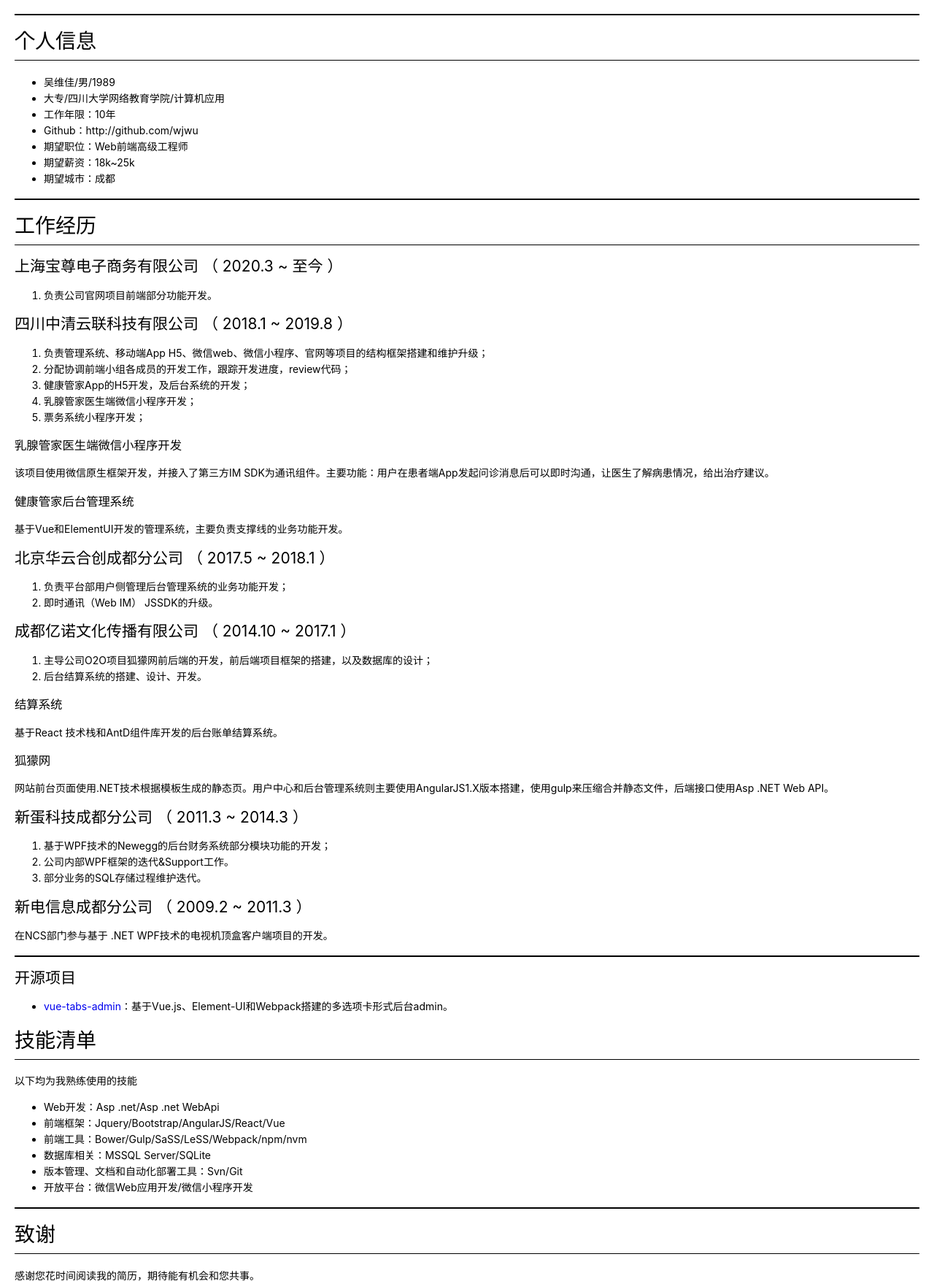
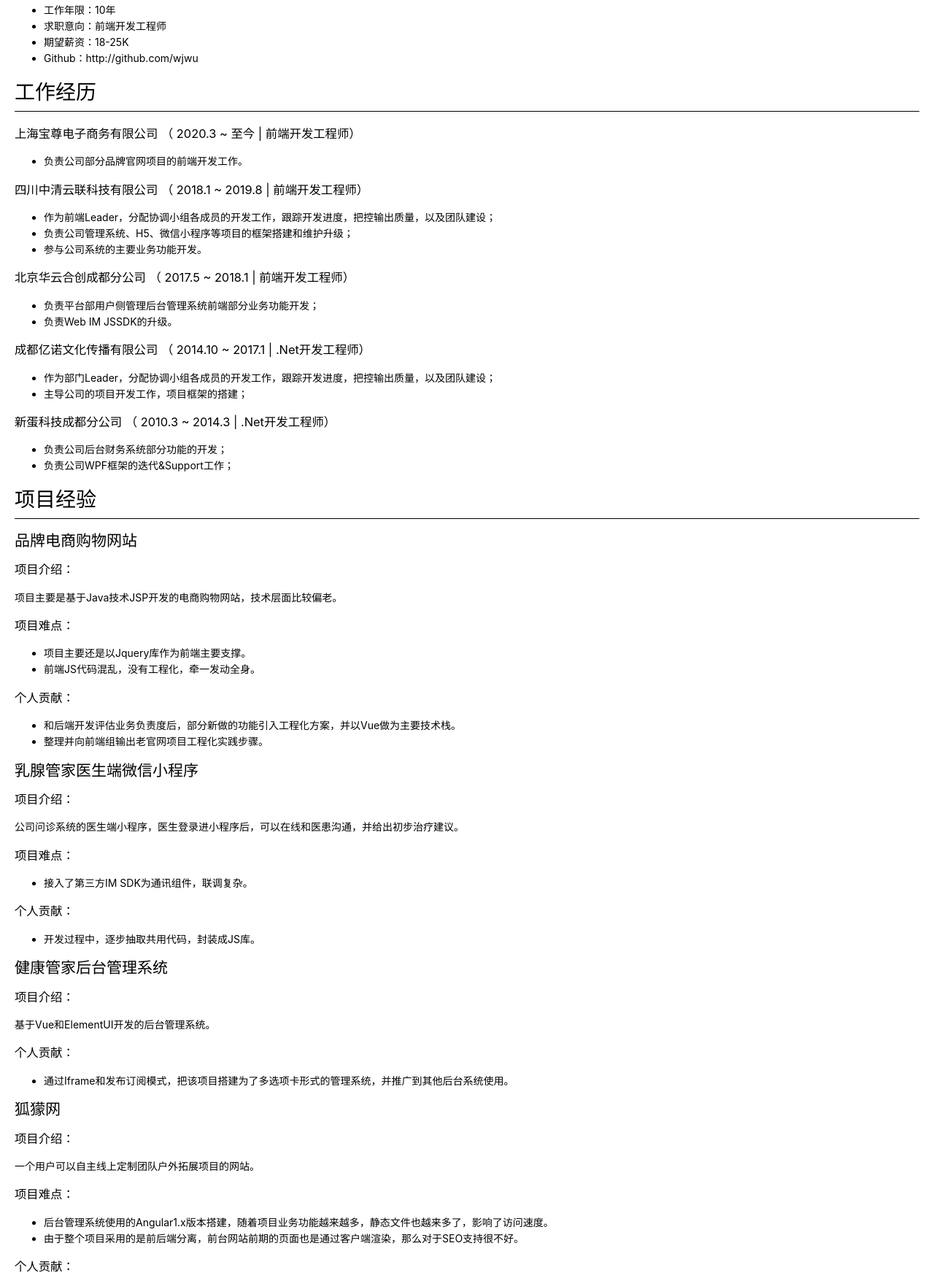
Before and after one commit to wjwu/wjwu.github.io, a plain HTML site: page resume.html in a window 1280 px wide. Shown: the part 143-1898 px from the top of the page at 73% size. Drawn offline with Linux system fonts and the light colour scheme; a script that the page names is missing.

Commit message:
更新简历

```diff
--- a/resume.html
+++ b/resume.html
@@ -365,79 +365,101 @@ code {
           : 'default'
     });
   </script>
-<h1 id="%E8%81%94%E7%B3%BB%E6%96%B9%E5%BC%8F">联系方式</h1>
+<h1 id="%E5%9F%BA%E6%9C%AC%E4%BF%A1%E6%81%AF">基本信息</h1>
 <ul>
+<li>吴维佳  |  男  |  1989</li>
 <li>手机：18502863380</li>
 <li>Email：ferrari575@qq.com</li>
-<li>微信号：jia_waer</li>
+<li>工作年限：10年</li>
+<li>求职意向：前端开发工程师</li>
+<li>期望薪资：18-25K</li>
+<li>Github：http://github.com/wjwu</li>
 </ul>
-<hr>
-<h1 id="%E4%B8%AA%E4%BA%BA%E4%BF%A1%E6%81%AF">个人信息</h1>
+<h1 id="%E5%B7%A5%E4%BD%9C%E7%BB%8F%E5%8E%86">工作经历</h1>
+<h3 id="%E4%B8%8A%E6%B5%B7%E5%AE%9D%E5%B0%8A%E7%94%B5%E5%AD%90%E5%95%86%E5%8A%A1%E6%9C%89%E9%99%90%E5%85%AC%E5%8F%B8--20203--%E8%87%B3%E4%BB%8A--%E5%89%8D%E7%AB%AF%E5%BC%80%E5%8F%91%E5%B7%A5%E7%A8%8B%E5%B8%88">上海宝尊电子商务有限公司 （ 2020.3 ~ 至今 | 前端开发工程师）</h3>
 <ul>
-<li>吴维佳/男/1989</li>
-<li>大专/四川大学网络教育学院/计算机应用</li>
-<li>工作年限：10年</li>
-<li>Github：http://github.com/wjwu</li>
-<li>期望职位：Web前端高级工程师</li>
-<li>期望薪资：18k~25k</li>
-<li>期望城市：成都</li>
+<li>负责公司部分品牌官网项目的前端开发工作。</li>
 </ul>
-<hr>
-<h1 id="%E5%B7%A5%E4%BD%9C%E7%BB%8F%E5%8E%86">工作经历</h1>
-<h2 id="%E4%B8%8A%E6%B5%B7%E5%AE%9D%E5%B0%8A%E7%94%B5%E5%AD%90%E5%95%86%E5%8A%A1%E6%9C%89%E9%99%90%E5%85%AC%E5%8F%B8--20203--%E8%87%B3%E4%BB%8A">上海宝尊电子商务有限公司 （ 2020.3 ~ 至今 ）</h2>
-<ol>
-<li>负责公司官网项目前端部分功能开发。</li>
-</ol>
-<h2 id="%E5%9B%9B%E5%B7%9D%E4%B8%AD%E6%B8%85%E4%BA%91%E8%81%94%E7%A7%91%E6%8A%80%E6%9C%89%E9%99%90%E5%85%AC%E5%8F%B8--20181--20198">四川中清云联科技有限公司 （ 2018.1 ~ 2019.8 ）</h2>
-<ol>
-<li>负责管理系统、移动端App H5、微信web、微信小程序、官网等项目的结构框架搭建和维护升级；</li>
-<li>分配协调前端小组各成员的开发工作，跟踪开发进度，review代码；</li>
-<li>健康管家App的H5开发，及后台系统的开发；</li>
-<li>乳腺管家医生端微信小程序开发；</li>
-<li>票务系统小程序开发；</li>
-</ol>
-<h3 id="%E4%B9%B3%E8%85%BA%E7%AE%A1%E5%AE%B6%E5%8C%BB%E7%94%9F%E7%AB%AF%E5%BE%AE%E4%BF%A1%E5%B0%8F%E7%A8%8B%E5%BA%8F%E5%BC%80%E5%8F%91">乳腺管家医生端微信小程序开发</h3>
-<p>该项目使用微信原生框架开发，并接入了第三方IM SDK为通讯组件。主要功能：用户在患者端App发起问诊消息后可以即时沟通，让医生了解病患情况，给出治疗建议。</p>
-<h3 id="%E5%81%A5%E5%BA%B7%E7%AE%A1%E5%AE%B6%E5%90%8E%E5%8F%B0%E7%AE%A1%E7%90%86%E7%B3%BB%E7%BB%9F">健康管家后台管理系统</h3>
-<p>基于Vue和ElementUI开发的管理系统，主要负责支撑线的业务功能开发。</p>
-<h2 id="%E5%8C%97%E4%BA%AC%E5%8D%8E%E4%BA%91%E5%90%88%E5%88%9B%E6%88%90%E9%83%BD%E5%88%86%E5%85%AC%E5%8F%B8--20175--20181">北京华云合创成都分公司 （ 2017.5 ~ 2018.1 ）</h2>
-<ol>
-<li>负责平台部用户侧管理后台管理系统的业务功能开发；</li>
-<li>即时通讯（Web IM） JSSDK的升级。</li>
-</ol>
-<h2 id="%E6%88%90%E9%83%BD%E4%BA%BF%E8%AF%BA%E6%96%87%E5%8C%96%E4%BC%A0%E6%92%AD%E6%9C%89%E9%99%90%E5%85%AC%E5%8F%B8--201410--20171">成都亿诺文化传播有限公司 （ 2014.10 ~ 2017.1 ）</h2>
-<ol>
-<li>主导公司O2O项目狐獴网前后端的开发，前后端项目框架的搭建，以及数据库的设计；</li>
-<li>后台结算系统的搭建、设计、开发。</li>
-</ol>
-<h3 id="%E7%BB%93%E7%AE%97%E7%B3%BB%E7%BB%9F">结算系统</h3>
-<p>基于React 技术栈和AntD组件库开发的后台账单结算系统。</p>
-<h3 id="%E7%8B%90%E7%8D%B4%E7%BD%91">狐獴网</h3>
-<p>网站前台页面使用.NET技术根据模板生成的静态页。用户中心和后台管理系统则主要使用AngularJS1.X版本搭建，使用gulp来压缩合并静态文件，后端接口使用Asp .NET Web API。</p>
-<h2 id="%E6%96%B0%E8%9B%8B%E7%A7%91%E6%8A%80%E6%88%90%E9%83%BD%E5%88%86%E5%85%AC%E5%8F%B8--20113--20143">新蛋科技成都分公司 （ 2011.3 ~ 2014.3 ）</h2>
-<ol>
-<li>基于WPF技术的Newegg的后台财务系统部分模块功能的开发；</li>
-<li>公司内部WPF框架的迭代&amp;Support工作。</li>
-<li>部分业务的SQL存储过程维护迭代。</li>
-</ol>
-<h2 id="%E6%96%B0%E7%94%B5%E4%BF%A1%E6%81%AF%E6%88%90%E9%83%BD%E5%88%86%E5%85%AC%E5%8F%B8--20092--20113">新电信息成都分公司 （ 2009.2 ~ 2011.3 ）</h2>
-<p>在NCS部门参与基于 .NET WPF技术的电视机顶盒客户端项目的开发。</p>
-<hr>
-<h2 id="%E5%BC%80%E6%BA%90%E9%A1%B9%E7%9B%AE">开源项目</h2>
+<h3 id="%E5%9B%9B%E5%B7%9D%E4%B8%AD%E6%B8%85%E4%BA%91%E8%81%94%E7%A7%91%E6%8A%80%E6%9C%89%E9%99%90%E5%85%AC%E5%8F%B8--20181--20198--%E5%89%8D%E7%AB%AF%E5%BC%80%E5%8F%91%E5%B7%A5%E7%A8%8B%E5%B8%88">四川中清云联科技有限公司 （ 2018.1 ~ 2019.8 | 前端开发工程师）</h3>
 <ul>
-<li><a href="http://github.com/wjwu/vue-tabs-admin">vue-tabs-admin</a>：基于Vue.js、Element-UI和Webpack搭建的多选项卡形式后台admin。</li>
+<li>作为前端Leader，分配协调小组各成员的开发工作，跟踪开发进度，把控输出质量，以及团队建设；</li>
+<li>负责公司管理系统、H5、微信小程序等项目的框架搭建和维护升级；</li>
+<li>参与公司系统的主要业务功能开发。</li>
+</ul>
+<h3 id="%E5%8C%97%E4%BA%AC%E5%8D%8E%E4%BA%91%E5%90%88%E5%88%9B%E6%88%90%E9%83%BD%E5%88%86%E5%85%AC%E5%8F%B8--20175--20181--%E5%89%8D%E7%AB%AF%E5%BC%80%E5%8F%91%E5%B7%A5%E7%A8%8B%E5%B8%88">北京华云合创成都分公司 （ 2017.5 ~ 2018.1 | 前端开发工程师）</h3>
+<ul>
+<li>负责平台部用户侧管理后台管理系统前端部分业务功能开发；</li>
+<li>负责Web IM JSSDK的升级。</li>
+</ul>
+<h3 id="%E6%88%90%E9%83%BD%E4%BA%BF%E8%AF%BA%E6%96%87%E5%8C%96%E4%BC%A0%E6%92%AD%E6%9C%89%E9%99%90%E5%85%AC%E5%8F%B8--201410--20171--net%E5%BC%80%E5%8F%91%E5%B7%A5%E7%A8%8B%E5%B8%88">成都亿诺文化传播有限公司 （ 2014.10 ~ 2017.1 | .Net开发工程师）</h3>
+<ul>
+<li>作为部门Leader，分配协调小组各成员的开发工作，跟踪开发进度，把控输出质量，以及团队建设；</li>
+<li>主导公司的项目开发工作，项目框架的搭建；</li>
+</ul>
+<h3 id="%E6%96%B0%E8%9B%8B%E7%A7%91%E6%8A%80%E6%88%90%E9%83%BD%E5%88%86%E5%85%AC%E5%8F%B8--20103--20143--net%E5%BC%80%E5%8F%91%E5%B7%A5%E7%A8%8B%E5%B8%88">新蛋科技成都分公司 （ 2010.3 ~ 2014.3 | .Net开发工程师）</h3>
+<ul>
+<li>负责公司后台财务系统部分功能的开发；</li>
+<li>负责公司WPF框架的迭代&amp;Support工作；</li>
+</ul>
+<h1 id="%E9%A1%B9%E7%9B%AE%E7%BB%8F%E9%AA%8C">项目经验</h1>
+<h2 id="%E5%93%81%E7%89%8C%E7%94%B5%E5%95%86%E8%B4%AD%E7%89%A9%E7%BD%91%E7%AB%99">品牌电商购物网站</h2>
+<h3 id="%E9%A1%B9%E7%9B%AE%E4%BB%8B%E7%BB%8D">项目介绍：</h3>
+<p>项目主要是基于Java技术JSP开发的电商购物网站，技术层面比较偏老。</p>
+<h3 id="%E9%A1%B9%E7%9B%AE%E9%9A%BE%E7%82%B9">项目难点：</h3>
+<ul>
+<li>项目主要还是以Jquery库作为前端主要支撑。</li>
+<li>前端JS代码混乱，没有工程化，牵一发动全身。</li>
+</ul>
+<h3 id="%E4%B8%AA%E4%BA%BA%E8%B4%A1%E7%8C%AE">个人贡献：</h3>
+<ul>
+<li>和后端开发评估业务负责度后，部分新做的功能引入工程化方案，并以Vue做为主要技术栈。</li>
+<li>整理并向前端组输出老官网项目工程化实践步骤。</li>
+</ul>
+<h2 id="%E4%B9%B3%E8%85%BA%E7%AE%A1%E5%AE%B6%E5%8C%BB%E7%94%9F%E7%AB%AF%E5%BE%AE%E4%BF%A1%E5%B0%8F%E7%A8%8B%E5%BA%8F">乳腺管家医生端微信小程序</h2>
+<h3 id="%E9%A1%B9%E7%9B%AE%E4%BB%8B%E7%BB%8D">项目介绍：</h3>
+<p>公司问诊系统的医生端小程序，医生登录进小程序后，可以在线和医患沟通，并给出初步治疗建议。</p>
+<h3 id="%E9%A1%B9%E7%9B%AE%E9%9A%BE%E7%82%B9">项目难点：</h3>
+<ul>
+<li>接入了第三方IM SDK为通讯组件，联调复杂。</li>
+</ul>
+<h3 id="%E4%B8%AA%E4%BA%BA%E8%B4%A1%E7%8C%AE">个人贡献：</h3>
+<ul>
+<li>开发过程中，逐步抽取共用代码，封装成JS库。</li>
+</ul>
+<h2 id="%E5%81%A5%E5%BA%B7%E7%AE%A1%E5%AE%B6%E5%90%8E%E5%8F%B0%E7%AE%A1%E7%90%86%E7%B3%BB%E7%BB%9F">健康管家后台管理系统</h2>
+<h3 id="%E9%A1%B9%E7%9B%AE%E4%BB%8B%E7%BB%8D">项目介绍：</h3>
+<p>基于Vue和ElementUI开发的后台管理系统。</p>
+<h3 id="%E4%B8%AA%E4%BA%BA%E8%B4%A1%E7%8C%AE">个人贡献：</h3>
+<ul>
+<li>通过Iframe和发布订阅模式，把该项目搭建为了多选项卡形式的管理系统，并推广到其他后台系统使用。</li>
+</ul>
+<h2 id="%E7%8B%90%E7%8D%B4%E7%BD%91">狐獴网</h2>
+<h3 id="%E9%A1%B9%E7%9B%AE%E4%BB%8B%E7%BB%8D">项目介绍：</h3>
+<p>一个用户可以自主线上定制团队户外拓展项目的网站。</p>
+<h3 id="%E9%A1%B9%E7%9B%AE%E9%9A%BE%E7%82%B9">项目难点：</h3>
+<ul>
+<li>后台管理系统使用的Angular1.x版本搭建，随着项目业务功能越来越多，静态文件也越来多了，影响了访问速度。</li>
+<li>由于整个项目采用的是前后端分离，前台网站前期的页面也是通过客户端渲染，那么对于SEO支持很不好。</li>
+</ul>
+<h3 id="%E4%B8%AA%E4%BA%BA%E8%B4%A1%E7%8C%AE">个人贡献：</h3>
+<ul>
+<li>引入了Gulp合并、压缩JS和CSS等静态资源。</li>
+<li>开发了一个基于.NET技术的SSR渲染机制，效果良好。</li>
+</ul>
+<h1 id="%E6%95%99%E8%82%B2%E8%83%8C%E6%99%AF">教育背景</h1>
+<ul>
+<li>普高  |  成都市第44中学（2004-2007）</li>
+<li>大专  |  四川大学网络教育学院  |  计算机应用（2010-2013）</li>
 </ul>
 <h1 id="%E6%8A%80%E8%83%BD%E6%B8%85%E5%8D%95">技能清单</h1>
-<p>以下均为我熟练使用的技能</p>
 <ul>
-<li>Web开发：Asp .net/Asp .net WebApi</li>
+<li>.NET：C#/Winform/WPF/ASP.NET</li>
 <li>前端框架：Jquery/Bootstrap/AngularJS/React/Vue</li>
 <li>前端工具：Bower/Gulp/SaSS/LeSS/Webpack/npm/nvm</li>
 <li>数据库相关：MSSQL Server/SQLite</li>
 <li>版本管理、文档和自动化部署工具：Svn/Git</li>
 <li>开放平台：微信Web应用开发/微信小程序开发</li>
 </ul>
-<hr>
 <h1 id="%E8%87%B4%E8%B0%A2">致谢</h1>
 <p>感谢您花时间阅读我的简历，期待能有机会和您共事。</p>
 
```
Also changed, not shown: 2 other files.
